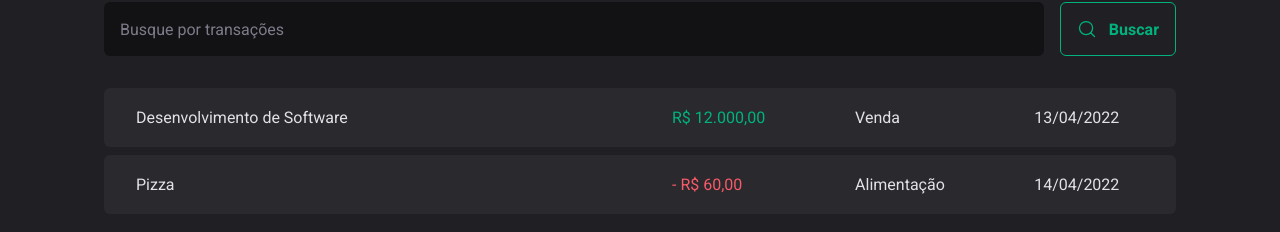
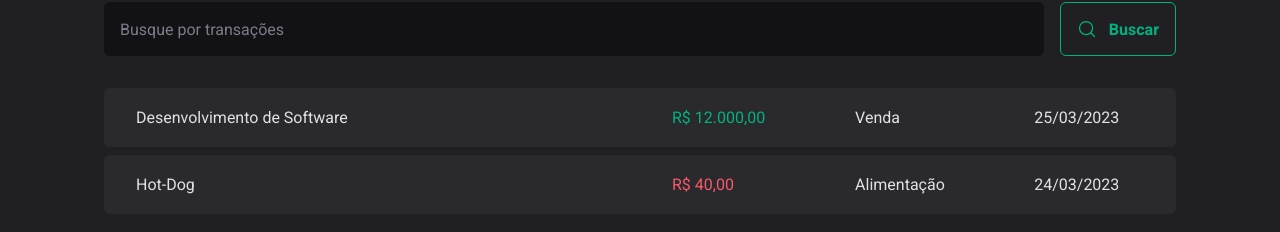
Before and after one commit to ViniciusPrataKloh/dt-money, a React (Vite) app: page / in a window 1280 px wide. Shown: the part 342-574 px from the top of the page. Built offline with nearby package versions, Linux system fonts and the light colour scheme; data requests are answered from the project's data file.

Commit message:
API consumption | Format price | Format date

```diff
--- a/src/components/TransactionsTable/index.tsx
+++ b/src/components/TransactionsTable/index.tsx
@@ -1,7 +1,49 @@
+import { format, parseISO } from "date-fns";
+import { useEffect, useState } from "react";
 import { SearchForm } from "./SearchForm";
 import { PriceHighlight, Table, TransactionContainer } from "./styles";
 
+interface ITransactions {
+    id: string;
+    description: string;
+    price: number;
+    type: 'income' | 'outcome';
+    category: string;
+    createdAt: Date;
+}
+
 export function TransactionsTable() {
+    const [transactions, setTransactions] = useState<ITransactions[]>([]);
+
+    async function loadTransactions() {
+        const response = await fetch('http://localhost:3000/transactions');
+        const data = await response.json();
+        console.log(data);
+
+        setTransactions(data);
+    }
+
+    function formatDateToString(dateToFormat: Date): string {
+        const parsedDate = parseISO(dateToFormat.toString());
+        const formatDate = format(parsedDate, "dd/MM/yyyy");
+
+        return formatDate;
+    }
+
+    function formatPrice(priceToFormat: number): string {
+        const formatter = new Intl.NumberFormat('pt-BR', {
+            style: 'currency',
+            currency: 'BRL'
+        });
+
+        return formatter.format(priceToFormat);
+    }
+
+    useEffect(() => {
+        loadTransactions();
+    }, []);
+
+
     return (
         <TransactionContainer>
             <SearchForm />
@@ -9,23 +51,18 @@ export function TransactionsTable() {
             <Table>
                 <tbody>
 
-                    <tr>
-                        <td width="50%">Desenvolvimento de Software</td>
-                        <td>
-                            <PriceHighlight variant="income">R$ 12.000,00</PriceHighlight>
-                        </td>
-                        <td>Venda</td>
-                        <td>13/04/2022</td>
-                    </tr>
-
-                    <tr>
-                        <td width="50%">Pizza</td>
-                        <td>
-                            <PriceHighlight variant="outcome">- R$ 60,00</PriceHighlight>
-                        </td>
-                        <td>Alimentação</td>
-                        <td>14/04/2022</td>
-                    </tr>
+                    {transactions.map((transaction) => {
+                        return (
+                            <tr key={transaction.id}>
+                                <td width="50%">{transaction.description}</td>
+                                <td>
+                                    <PriceHighlight variant={transaction.type}>{formatPrice(transaction.price)}</PriceHighlight>
+                                </td>
+                                <td>{transaction.category}</td>
+                                <td>{formatDateToString(transaction.createdAt)}</td>
+                            </tr>
+                        )
+                    })}
 
                 </tbody>
             </Table>
```
